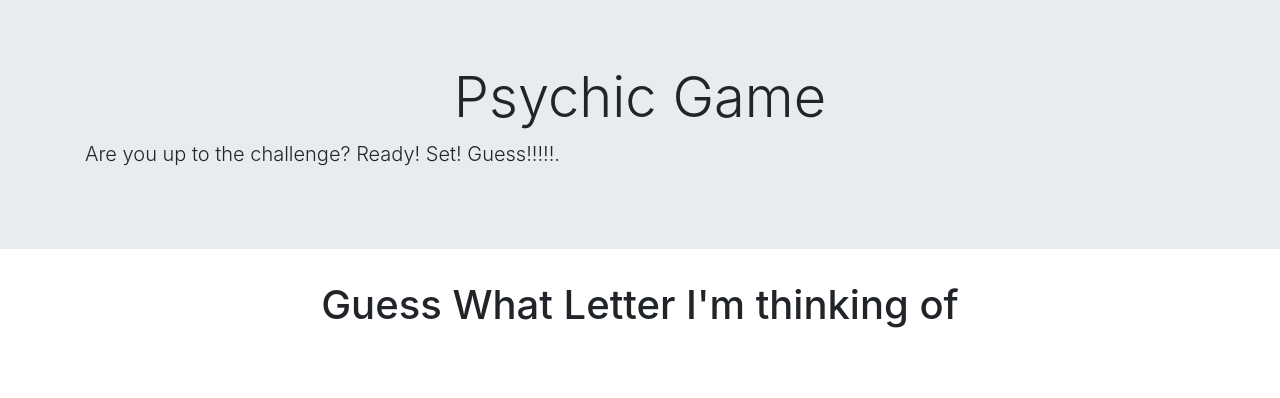
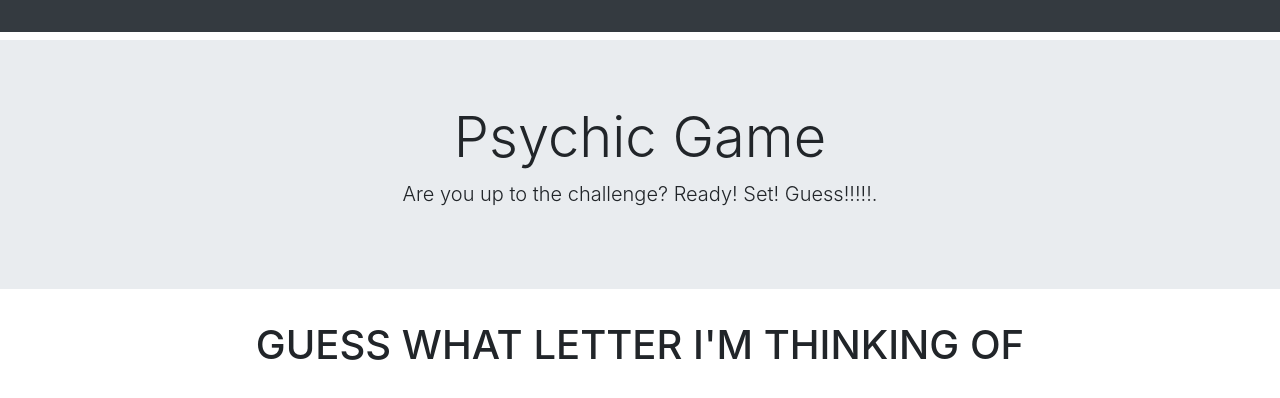
Before and after one commit to capersnr/Psychic-Game, a plain HTML site: page Index.html in a window 1280 px wide. Drawn offline with nearby package versions, Linux system fonts and the light colour scheme.

Commit message:
Made change to jumbo tron background color

```diff
--- a/Index.html
+++ b/Index.html
@@ -1,7 +1,7 @@
 <!DOCTYPE html>
 <html>
 <head>
-<title>Guess the Letter</title>
+<title>PSYCHIC GAME</title>
 
 
 <link rel="stylesheet" type="text/css" href="https://stackpath.bootstrapcdn.com/bootstrap/4.3.1/css/bootstrap.min.css">
@@ -9,6 +9,7 @@
 
 </head>
 <body>
+        <div class="p-3 mb-2 bg-dark text-white"></div>
         <div class="jumbotron jumbotron-fluid">
                 <div class="container">
                   <h1 class="display-4">Psychic Game</h1>
@@ -16,7 +17,7 @@
                 </div>
               </div>
 <div>
-    <h1>Guess What Letter I'm thinking of</h1>
+    <h1>GUESS WHAT LETTER I'M THINKING OF</h1>
 <p id="userChoice-text"></p>
 <p id="computerChoice-text"></p>
 <p id="wins-text"></p>
--- a/assets/css/style.css
+++ b/assets/css/style.css
@@ -1,9 +1,18 @@
 .jumbotron jumbotron-fluid{
+background-color: crimson;
 text-align: center;
-background-color: crimson;
 
 
 }
+
+.jumbo-fluid{
+    background-color: crimson;
+}
+
+p {
+    text-align: center
+}
+
 h1{
 text-align: center;
 
```
